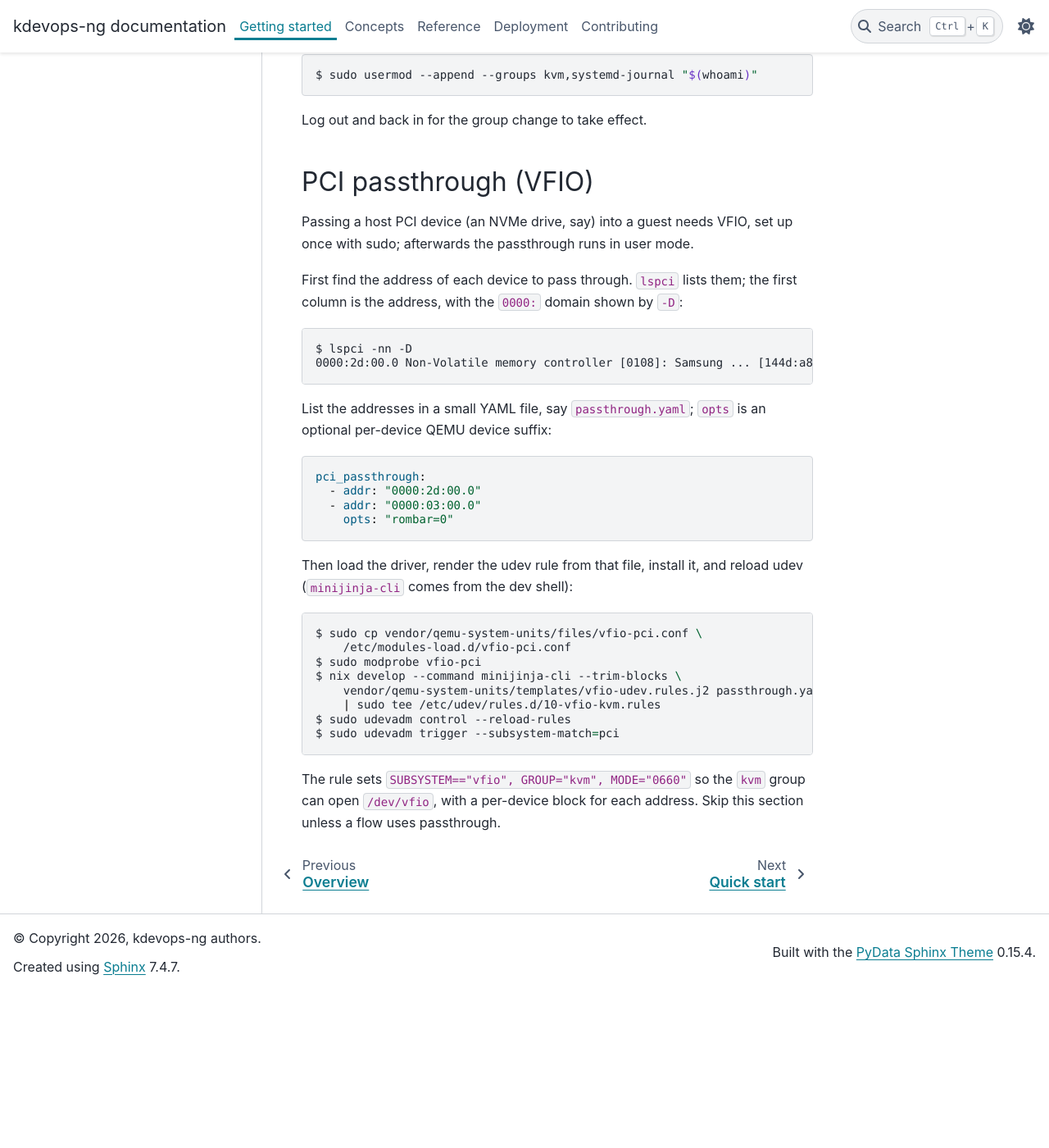
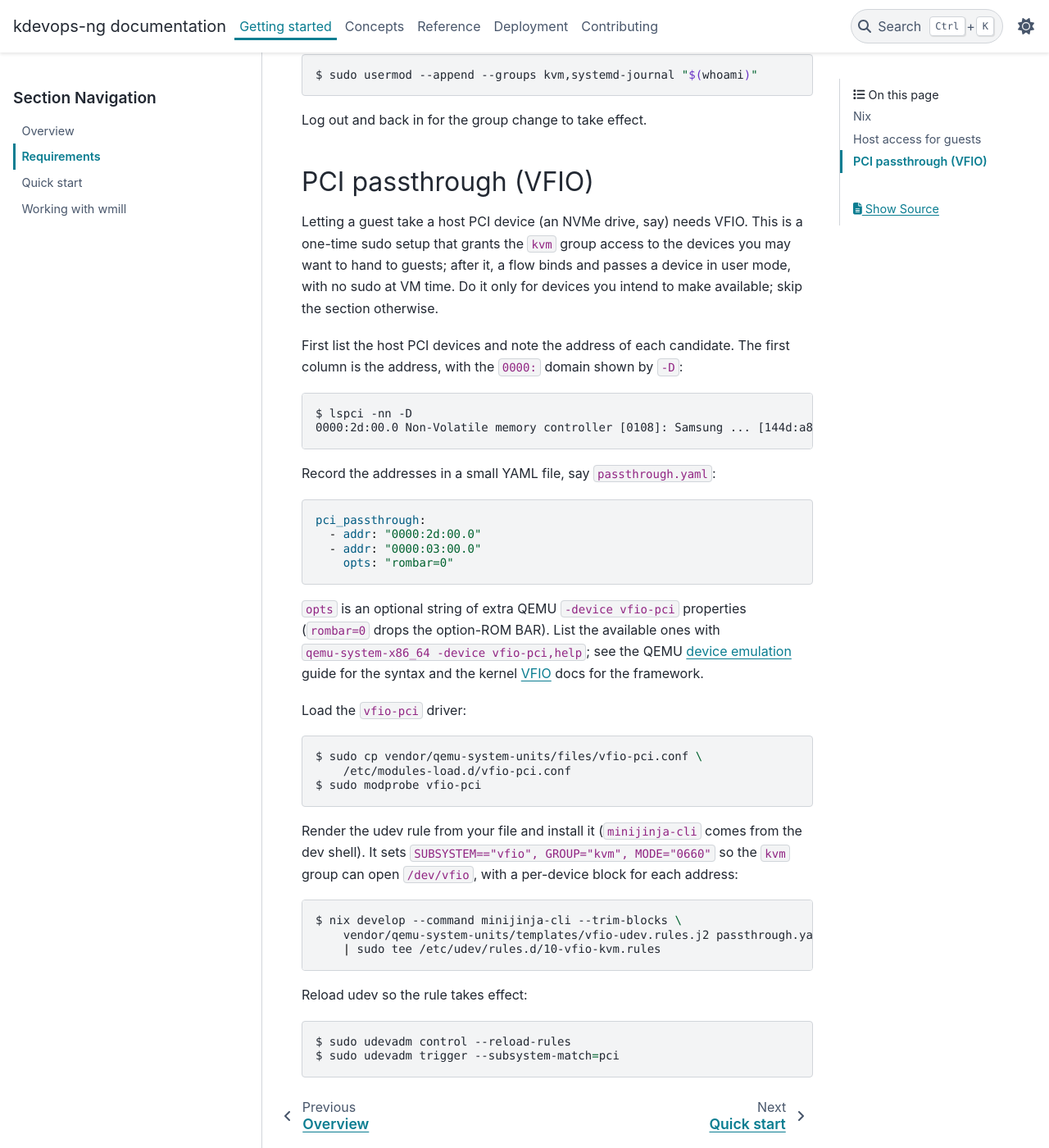
Before and after one commit to dagomez137/kdevops-ng, a Sphinx documentation site: the page built from docs/getting-started/requirements.rst, in a window 1280 px wide and 1400 px high, scrolled down 927 px. Shown: the whole window at 82% size. Built offline with Sphinx 7.4.7 and the PyData theme 0.15.4, drawn with Linux system fonts in a browser that asks for light colours; before the commit the page ends 2135 px from its top, so only the background shows below that.

Commit message:
docs: refine the VFIO requirements, framing and references
Reframe the section: at this stage VFIO is a one-time sudo setup that
grants the kvm group access to the devices you may later hand to guests,
not a passthrough being done now; a flow binds and passes a device in
user mode afterwards. Point opts at QEMU: it is extra -device vfio-pci
properties, discoverable with qemu-system-x86_64 -device vfio-pci,help,
with the QEMU device-emulation guide for the syntax and the kernel VFIO
docs for the framework, since the kernel page does not cover rombar. Split
the one block into load-the-driver, render-and-install-the-rule, and
reload-udev steps.

Generated-by: Claude AI
Signed-off-by: Daniel Gomez <da.gomez@kernel.org>

```diff
--- a/docs/getting-started/requirements.rst
+++ b/docs/getting-started/requirements.rst
@@ -50,10 +50,13 @@ Log out and back in for the group change to take effect.
 PCI passthrough (VFIO)
 ======================
 
-Passing a host PCI device (an NVMe drive, say) into a guest needs VFIO, set up
-once with sudo; afterwards the passthrough runs in user mode.
+Letting a guest take a host PCI device (an NVMe drive, say) needs VFIO. This is
+a one-time sudo setup that grants the ``kvm`` group access to the devices you
+may want to hand to guests; after it, a flow binds and passes a device in user
+mode, with no sudo at VM time. Do it only for devices you intend to make
+available; skip the section otherwise.
 
-First find the address of each device to pass through. ``lspci`` lists them; the
+First list the host PCI devices and note the address of each candidate. The
 first column is the address, with the ``0000:`` domain shown by ``-D``:
 
 .. code-block:: console
@@ -61,8 +64,7 @@ first column is the address, with the ``0000:`` domain shown by ``-D``:
    $ lspci -nn -D
    0000:2d:00.0 Non-Volatile memory controller [0108]: Samsung ... [144d:a80a]
 
-List the addresses in a small YAML file, say ``passthrough.yaml``; ``opts`` is
-an optional per-device QEMU device suffix:
+Record the addresses in a small YAML file, say ``passthrough.yaml``:
 
 .. code-block:: yaml
 
@@ -71,20 +73,35 @@ an optional per-device QEMU device suffix:
      - addr: "0000:03:00.0"
        opts: "rombar=0"
 
-Then load the driver, render the udev rule from that file, install it, and
-reload udev (``minijinja-cli`` comes from the dev shell):
+``opts`` is an optional string of extra QEMU ``-device vfio-pci`` properties
+(``rombar=0`` drops the option-ROM BAR). List the available ones with
+``qemu-system-x86_64 -device vfio-pci,help``; see the QEMU `device emulation`_
+guide for the syntax and the kernel `VFIO`_ docs for the framework.
+
+.. _device emulation: https://www.qemu.org/docs/master/system/device-emulation.html
+.. _VFIO: https://docs.kernel.org/driver-api/vfio.html
+
+Load the ``vfio-pci`` driver:
 
 .. code-block:: console
 
    $ sudo cp vendor/qemu-system-units/files/vfio-pci.conf \
        /etc/modules-load.d/vfio-pci.conf
    $ sudo modprobe vfio-pci
+
+Render the udev rule from your file and install it (``minijinja-cli`` comes from
+the dev shell). It sets ``SUBSYSTEM=="vfio", GROUP="kvm", MODE="0660"`` so the
+``kvm`` group can open ``/dev/vfio``, with a per-device block for each address:
+
+.. code-block:: console
+
    $ nix develop --command minijinja-cli --trim-blocks \
        vendor/qemu-system-units/templates/vfio-udev.rules.j2 passthrough.yaml \
        | sudo tee /etc/udev/rules.d/10-vfio-kvm.rules
+
+Reload udev so the rule takes effect:
+
+.. code-block:: console
+
    $ sudo udevadm control --reload-rules
    $ sudo udevadm trigger --subsystem-match=pci
-
-The rule sets ``SUBSYSTEM=="vfio", GROUP="kvm", MODE="0660"`` so the ``kvm``
-group can open ``/dev/vfio``, with a per-device block for each address. Skip
-this section unless a flow uses passthrough.
```
